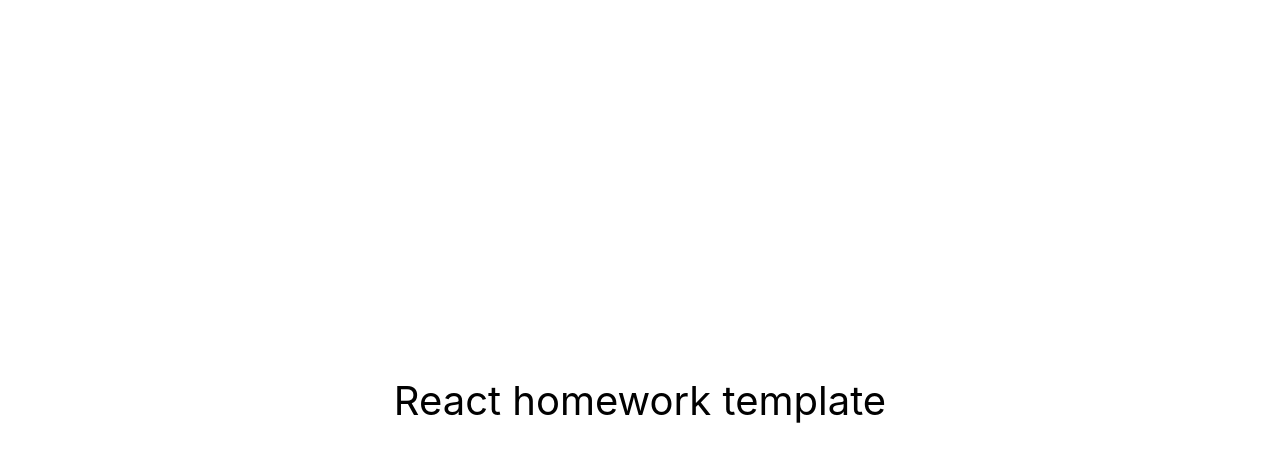
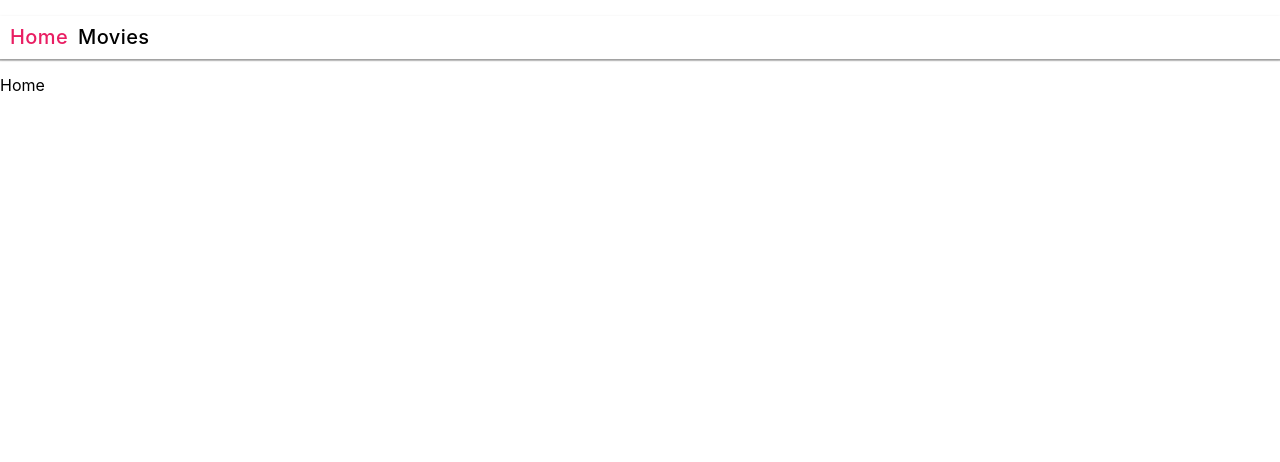
Before and after one commit to YuriiKYV/goit-react-hw-05-movies, a React (Create React App) app: page / in a window 1280 px wide. Shown: the top 462 px of the page. Built offline with nearby package versions, Linux system fonts and the light colour scheme.

Commit message:
Check navbar

```diff
--- a/package.json
+++ b/package.json
@@ -7,8 +7,11 @@
     "@testing-library/jest-dom": "^5.16.3",
     "@testing-library/react": "^12.1.4",
     "@testing-library/user-event": "^13.5.0",
+    "axios": "^1.1.3",
+    "nanoid": "^4.0.0",
     "react": "^18.1.0",
     "react-dom": "^18.1.0",
+    "react-router-dom": "^6.4.2",
     "react-scripts": "5.0.1",
     "web-vitals": "^2.1.3"
   },
--- a/src/components/App.jsx
+++ b/src/components/App.jsx
@@ -1,16 +1,16 @@
+import { Routes, Route } from "react-router-dom";
+import Home from "pages/Home/Home";
+import Movies from "pages/Movies/Movies";
+import NavbarMenu from "./NavbarMenu/NavbarMenu";
+
 export const App = () => {
   return (
-    <div
-      style={{
-        height: '100vh',
-        display: 'flex',
-        justifyContent: 'center',
-        alignItems: 'center',
-        fontSize: 40,
-        color: '#010101'
-      }}
-    >
-      React homework template
+    <div className='app'>
+      <NavbarMenu />
+      <Routes>
+        <Route path="/" element={<Home />} />
+        <Route path="/movies" element={<Movies />} />
+      </Routes>
     </div>
   );
 };
--- /dev/null
+++ b/src/components/NavbarMenu/NavbarMenu.jsx
@@ -0,0 +1,22 @@
+import { nanoid } from "nanoid";
+import { NavLink } from "react-router-dom";
+import css from "../NavbarMenu/NavbarMenu.module.css";
+
+const getClassName = ({ isActive }) => {
+    return isActive ? `${css.navItemLink} ${css.active}` : `${css.navItemLink}`;
+}
+
+export default function NavbarMenu() {
+
+
+    return (
+        <ul className={css.navList}>
+            <li className={css.navItem} key={nanoid()}>
+                <NavLink className={getClassName} to="/" end>Home</NavLink>
+            </li>
+            <li className={css.navItem} key={nanoid()}>
+                <NavLink className={getClassName} to="/movies" end>Movies</NavLink>
+            </li>
+        </ul>
+    )
+}
--- /dev/null
+++ b/src/components/NavbarMenu/NavbarMenu.module.css
@@ -0,0 +1,29 @@
+ .navList {
+    display: flex;
+    box-shadow: 0px 1px 3px rgb(0 0 0 / 12%), 0px 1px 1px rgb(0 0 0 / 14%), 0px 2px 1px rgb(0 0 0 / 20%);
+    padding: 10px;
+}
+
+.navItem {
+    margin-right: 10px;
+}
+.navItemLink {
+    display: flex;
+    font-weight: 500;
+    font-size: 20px;
+    line-height: 1.14;
+    letter-spacing: 0.02em;
+    color: black;
+    transition: color 250ms cubic-bezier(0.4, 0, 0.2, 1);
+
+
+}
+
+.navItemLink.active {
+    color: #e91e63;
+}
+
+.navItemLink:focus,
+.navItemLink:hover {
+    color: #e91e63;
+}
--- a/src/index.css
+++ b/src/index.css
@@ -13,3 +13,18 @@
   font-family: source-code-pro, Menlo, Monaco, Consolas, 'Courier New',
     monospace;
 }
+
+ul {
+  padding: 0;
+}
+
+li {
+  list-style: none;
+  text-align: -webkit-match-parent;
+}
+
+
+
+a {
+  text-decoration: none;
+}
--- a/src/index.js
+++ b/src/index.js
@@ -2,9 +2,12 @@
 import ReactDOM from 'react-dom/client';
 import { App } from 'components/App';
 import './index.css';
+import { BrowserRouter } from "react-router-dom";
 
 ReactDOM.createRoot(document.getElementById('root')).render(
   <React.StrictMode>
-    <App />
+    <BrowserRouter>
+      <App />
+    </BrowserRouter>
   </React.StrictMode>
 );
--- /dev/null
+++ b/src/pages/Home/Home.jsx
@@ -0,0 +1,5 @@
+export default function Home() {
+    return (
+        <div>Home</div>
+    )
+}
--- /dev/null
+++ b/src/pages/Movies/Movies.jsx
@@ -0,0 +1,5 @@
+export default function Movies() {
+    return (
+        <div>Movies</div>
+    )
+}
```
Also changed, not shown: 1 other file (tests, documents, lock files or other folders).
